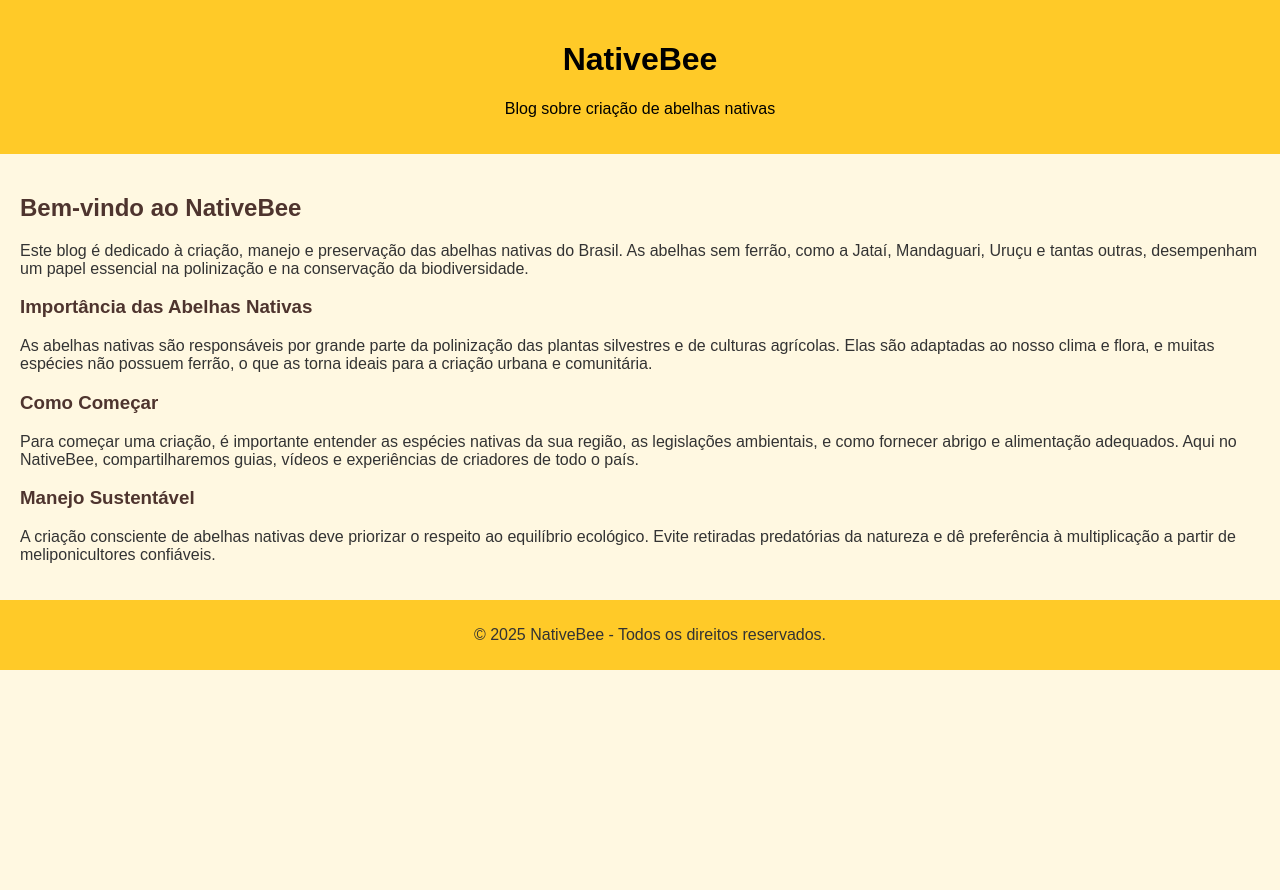
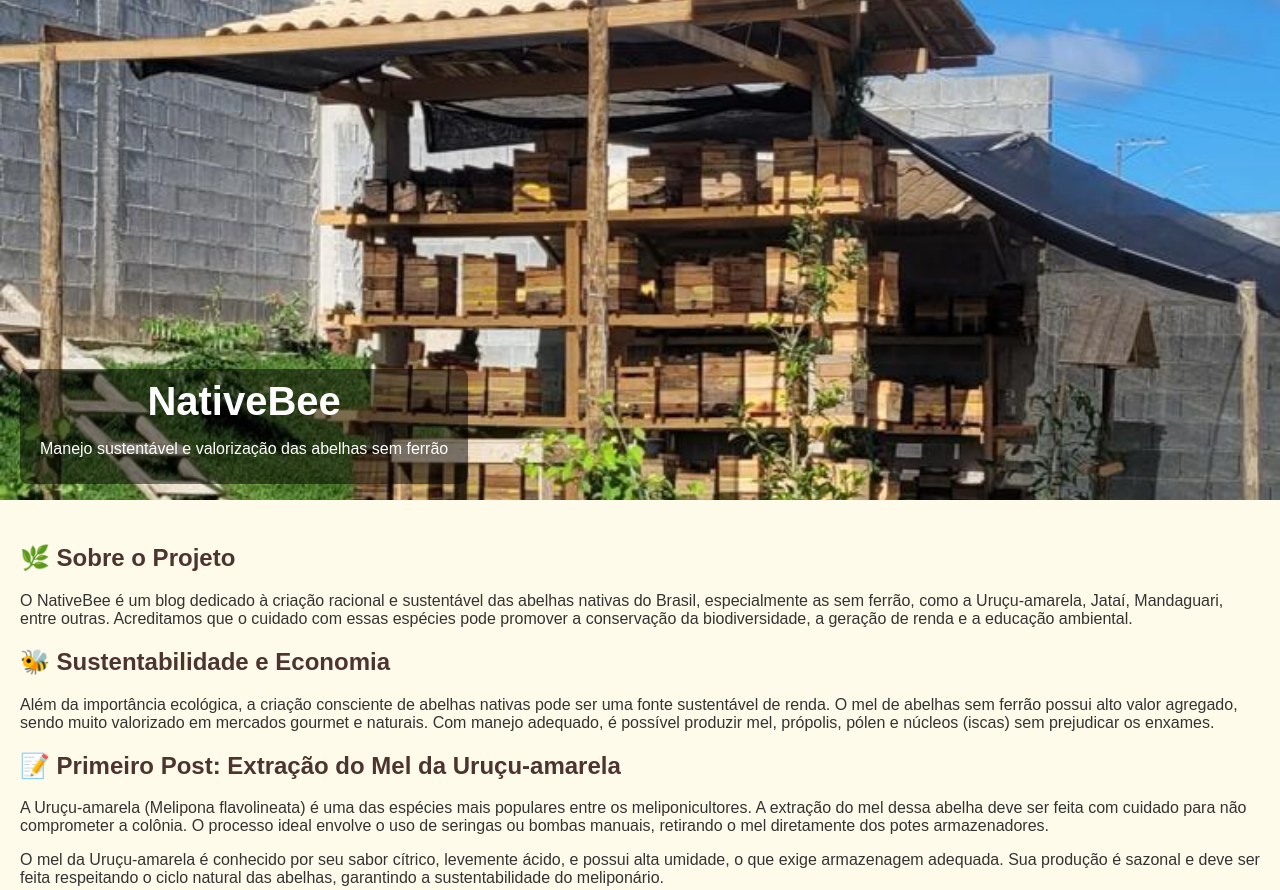
Before and after one commit to nativabee/nativabee.github.io, a plain HTML site: page index.html in a window 1280 px wide. Shown: the top 890 px of the page. Before the commit the page ends 800 px from the top, so only its background shows below. Drawn offline with Linux system fonts and the light colour scheme.

Commit message:
Add files via upload

```diff
--- a/index.html
+++ b/index.html
@@ -4,25 +4,31 @@
 <head>
     <meta charset="UTF-8">
     <meta name="viewport" content="width=device-width, initial-scale=1.0">
-    <title>NativeBee - Criação de Abelhas Nativas</title>
+    <title>NativeBee - Criação Sustentável de Abelhas Nativas</title>
     <link rel="stylesheet" href="style.css">
 </head>
 <body>
-    <header>
-        <h1>NativeBee</h1>
-        <p>Blog sobre criação de abelhas nativas</p>
+    <header class="hero">
+        <img src="capa-liponario.jpeg" alt="Foto do Meliponário" class="hero-img">
+        <div class="hero-text">
+            <h1>NativeBee</h1>
+            <p>Manejo sustentável e valorização das abelhas sem ferrão</p>
+        </div>
     </header>
     <main>
-        <article>
-            <h2>Bem-vindo ao NativeBee</h2>
-            <p>Este blog é dedicado à criação, manejo e preservação das abelhas nativas do Brasil. As abelhas sem ferrão, como a Jataí, Mandaguari, Uruçu e tantas outras, desempenham um papel essencial na polinização e na conservação da biodiversidade.</p>
-            <h3>Importância das Abelhas Nativas</h3>
-            <p>As abelhas nativas são responsáveis por grande parte da polinização das plantas silvestres e de culturas agrícolas. Elas são adaptadas ao nosso clima e flora, e muitas espécies não possuem ferrão, o que as torna ideais para a criação urbana e comunitária.</p>
-            <h3>Como Começar</h3>
-            <p>Para começar uma criação, é importante entender as espécies nativas da sua região, as legislações ambientais, e como fornecer abrigo e alimentação adequados. Aqui no NativeBee, compartilharemos guias, vídeos e experiências de criadores de todo o país.</p>
-            <h3>Manejo Sustentável</h3>
-            <p>A criação consciente de abelhas nativas deve priorizar o respeito ao equilíbrio ecológico. Evite retiradas predatórias da natureza e dê preferência à multiplicação a partir de meliponicultores confiáveis.</p>
-        </article>
+        <section>
+            <h2>🌿 Sobre o Projeto</h2>
+            <p>O NativeBee é um blog dedicado à criação racional e sustentável das abelhas nativas do Brasil, especialmente as sem ferrão, como a Uruçu-amarela, Jataí, Mandaguari, entre outras. Acreditamos que o cuidado com essas espécies pode promover a conservação da biodiversidade, a geração de renda e a educação ambiental.</p>
+        </section>
+        <section>
+            <h2>🐝 Sustentabilidade e Economia</h2>
+            <p>Além da importância ecológica, a criação consciente de abelhas nativas pode ser uma fonte sustentável de renda. O mel de abelhas sem ferrão possui alto valor agregado, sendo muito valorizado em mercados gourmet e naturais. Com manejo adequado, é possível produzir mel, própolis, pólen e núcleos (iscas) sem prejudicar os enxames.</p>
+        </section>
+        <section>
+            <h2>📝 Primeiro Post: Extração do Mel da Uruçu-amarela</h2>
+            <p>A Uruçu-amarela (Melipona flavolineata) é uma das espécies mais populares entre os meliponicultores. A extração do mel dessa abelha deve ser feita com cuidado para não comprometer a colônia. O processo ideal envolve o uso de seringas ou bombas manuais, retirando o mel diretamente dos potes armazenadores.</p>
+            <p>O mel da Uruçu-amarela é conhecido por seu sabor cítrico, levemente ácido, e possui alta umidade, o que exige armazenagem adequada. Sua produção é sazonal e deve ser feita respeitando o ciclo natural das abelhas, garantindo a sustentabilidade do meliponário.</p>
+        </section>
     </main>
     <footer>
         <p>&copy; 2025 NativeBee - Todos os direitos reservados.</p>
--- a/style.css
+++ b/style.css
@@ -3,26 +3,41 @@ body {
     font-family: Arial, sans-serif;
     margin: 0;
     padding: 0;
-    background: #fff8e1;
+    background: #fffbea;
     color: #333;
 }
-header {
-    background: #ffca28;
-    color: #000;
-    padding: 20px;
+.hero {
+    position: relative;
     text-align: center;
+    color: white;
+}
+.hero-img {
+    width: 100%;
+    height: auto;
+    max-height: 500px;
+    object-fit: cover;
+}
+.hero-text {
+    position: absolute;
+    bottom: 20px;
+    left: 20px;
+    background: rgba(0,0,0,0.5);
+    padding: 10px 20px;
+    border-radius: 8px;
+}
+header h1 {
+    margin: 0;
+    font-size: 2.5em;
 }
 main {
     padding: 20px;
 }
-article h2, article h3 {
+h2 {
     color: #4e342e;
 }
 footer {
     background: #ffca28;
     text-align: center;
     padding: 10px;
-    position: relative;
-    bottom: 0;
-    width: 100%;
+    color: #000;
 }
```
Also changed, not shown: capa-liponario.jpeg (added).
